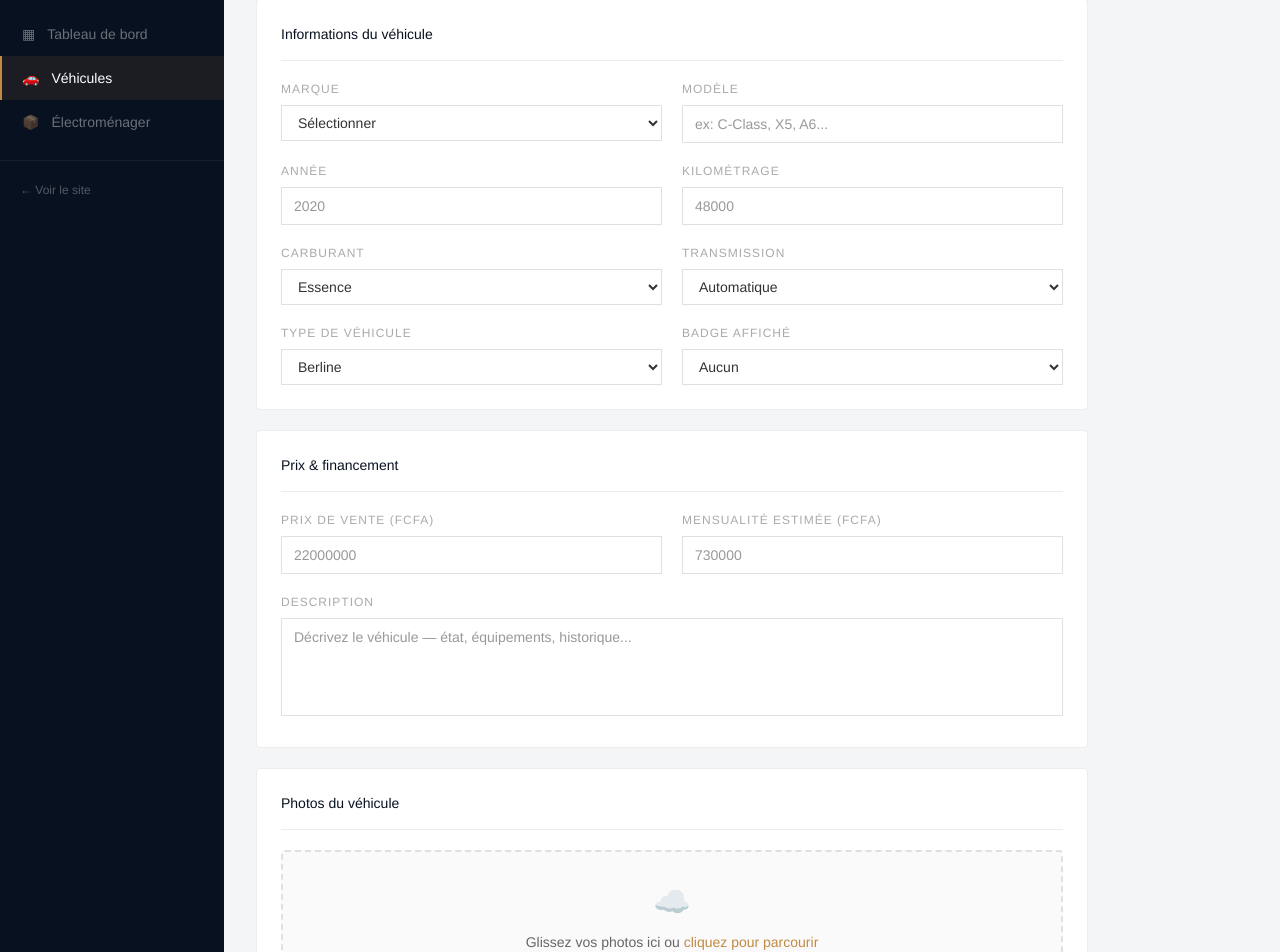
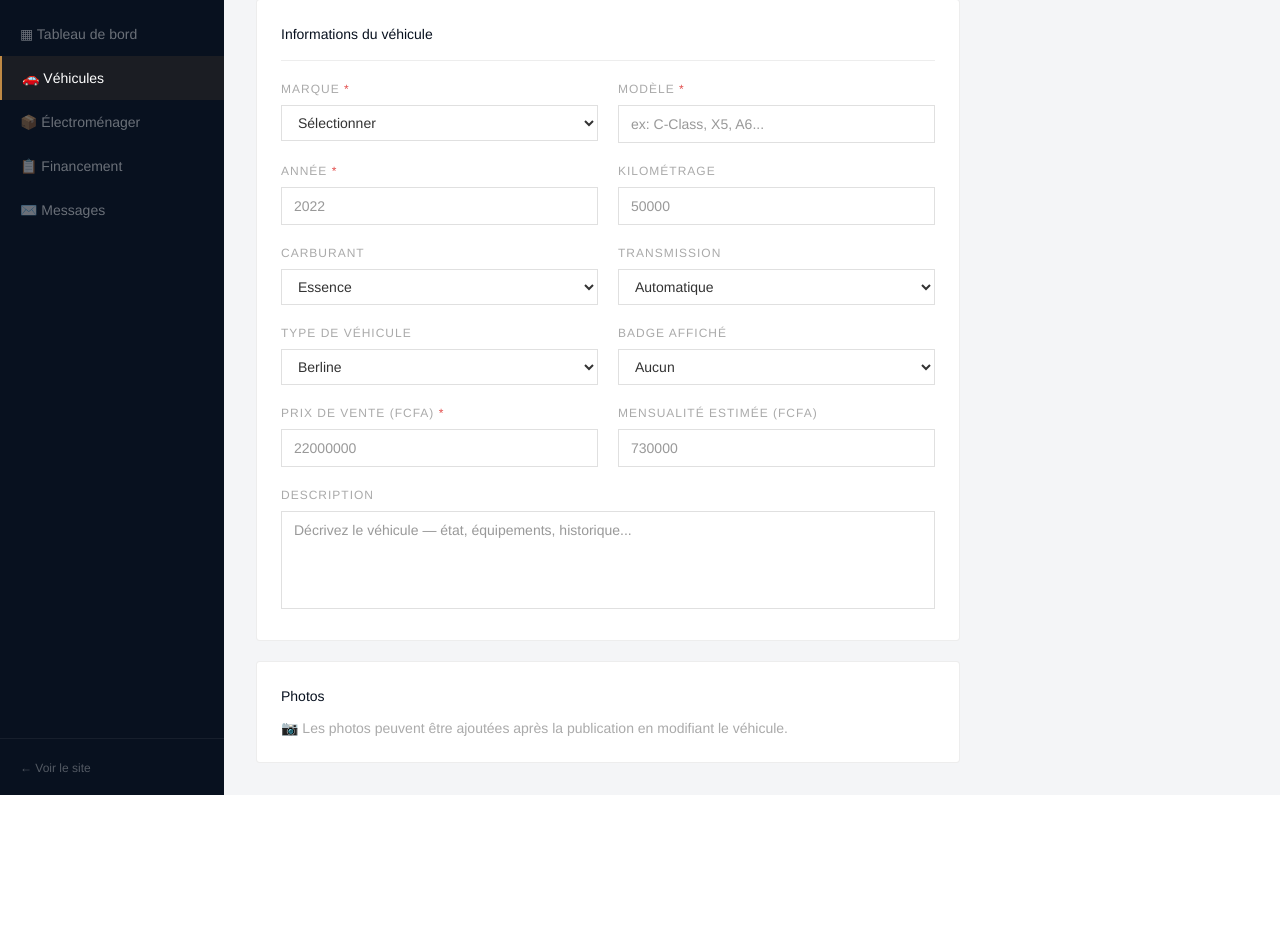
Before and after one commit to sokhna4907-crypto/senelectro, a Next.js app: page /admin/vehicles/new in a window 1280 px wide. Shown: the part 89-1041 px from the top of the page. After the commit the page ends 884 px from the top, so only its background shows below. Built offline with nearby package versions, Linux system fonts and the light colour scheme.

Commit message:
Fix recherche + formulaire vehicule

```diff
--- a/src/app/admin/vehicles/new/page.tsx
+++ b/src/app/admin/vehicles/new/page.tsx
@@ -6,62 +6,90 @@ import { useRouter } from 'next/navigation'
 export default function AddVehicle() {
   const router = useRouter()
   const [form, setForm] = useState({
-    brand: '', model: '', year: '', km: '', fuel: 'essence',
-    transmission: 'automatique', type: 'berline',
+    brand: '', model: '', year: '', km: '',
+    fuel: 'essence', transmission: 'automatique', type: 'berline',
     price: '', monthly_price: '', badge: '', description: ''
   })
-  const [photos, setPhotos] = useState<string[]>([])
   const [saving, setSaving] = useState(false)
   const [saved, setSaved] = useState(false)
+  const [error, setError] = useState('')
 
   const update = (key: string, val: string) => setForm(f => ({ ...f, [key]: val }))
 
   const handleSave = async () => {
+    if (!form.brand || form.brand === '' || !form.model || !form.year || !form.price) {
+      setError('Veuillez remplir tous les champs obligatoires')
+      return
+    }
     setSaving(true)
-    // En prod: fetch('/api/vehicles', { method: 'POST', body: JSON.stringify({...form, photos}) })
-    await new Promise(r => setTimeout(r, 800))
-    setSaving(false)
-    setSaved(true)
-    setTimeout(() => router.push('/admin/vehicles'), 1200)
+    setError('')
+    try {
+      const token = document.cookie.split('admin_token=')[1]?.split(';')[0]
+      const res = await fetch('/api/vehicles', {
+        method: 'POST',
+        headers: { 'Content-Type': 'application/json', Authorization: `Bearer ${token}` },
+        body: JSON.stringify({
+          name: `${form.brand} ${form.model} ${form.year}`,
+          brand: form.brand,
+          model: form.model,
+          year: Number(form.year),
+          km: Number(form.km) || 0,
+          fuel: form.fuel,
+          transmission: form.transmission,
+          type: form.type,
+          price: Number(form.price),
+          monthly_price: Number(form.monthly_price) || 0,
+          badge: form.badge || null,
+          description: form.description,
+          photos: [],
+          is_available: true,
+        }),
+      })
+      if (res.ok) {
+        setSaved(true)
+        setTimeout(() => router.push('/admin/vehicles'), 1000)
+      } else {
+        setError('Erreur lors de la publication')
+      }
+    } catch {
+      setError('Erreur de connexion')
+    } finally {
+      setSaving(false)
+    }
   }
 
-  const Field = ({ label, children }: { label: string; children: React.ReactNode }) => (
+  const inputStyle = {
+    border: '0.5px solid rgba(0,0,0,0.12)',
+    color: '#333', background: '#fff',
+    outline: 'none', fontFamily: 'inherit'
+  }
+
+  const Field = ({ label, required, children }: { label: string; required?: boolean; children: React.ReactNode }) => (
     <div>
-      <label className="block text-xs uppercase tracking-widest mb-2"
-        style={{ color: '#aaa', letterSpacing: '1px' }}>{label}</label>
+      <label className="block text-xs uppercase tracking-widest mb-2" style={{ color: '#aaa', letterSpacing: '1px' }}>
+        {label}{required && <span style={{ color: '#E24B4A' }}> *</span>}
+      </label>
       {children}
     </div>
   )
-
-  const inputStyle = { border: '0.5px solid rgba(0,0,0,0.12)', color: '#333', background: '#fff', outline: 'none' }
 
   return (
     <div className="flex min-h-screen" style={{ fontFamily: 'Helvetica Neue, Arial, sans-serif' }}>
 
       {/* Sidebar */}
-      <aside className="w-56 flex-shrink-0" style={{ background: '#08111F' }}>
+      <aside className="w-56 flex-shrink-0 flex flex-col" style={{ background: '#08111F' }}>
         <div className="px-5 py-5" style={{ borderBottom: '0.5px solid rgba(255,255,255,0.06)' }}>
           <div className="text-base font-light tracking-widest uppercase" style={{ color: '#fff' }}>
             Sen<span style={{ color: '#C08A45' }}>Electro</span>
           </div>
           <div className="text-xs mt-1" style={{ color: 'rgba(255,255,255,0.2)' }}>Administration</div>
         </div>
-        <nav className="py-4">
-          {[
-            { label: 'Tableau de bord', href: '/admin', icon: '▦' },
-            { label: 'Véhicules', href: '/admin/vehicles', icon: '🚗', active: true },
-            { label: 'Électroménager', href: '/admin/appliances', icon: '📦' },
-          ].map(item => (
-            <Link key={item.label} href={item.href}
-              className="flex items-center gap-3 px-5 py-3 text-sm"
-              style={{
-                color: item.active ? '#fff' : 'rgba(255,255,255,0.4)',
-                background: item.active ? 'rgba(192,138,69,0.1)' : 'transparent',
-                borderLeft: item.active ? '2px solid #C08A45' : '2px solid transparent',
-              }}>
-              <span>{item.icon}</span> {item.label}
-            </Link>
-          ))}
+        <nav className="py-4 flex-1">
+          <Link href="/admin" className="flex items-center gap-3 px-5 py-3 text-sm" style={{ color: 'rgba(255,255,255,0.4)' }}>▦ Tableau de bord</Link>
+          <Link href="/admin/vehicles" className="flex items-center gap-3 px-5 py-3 text-sm" style={{ color: '#fff', background: 'rgba(192,138,69,0.1)', borderLeft: '2px solid #C08A45' }}>🚗 Véhicules</Link>
+          <Link href="/admin/appliances" className="flex items-center gap-3 px-5 py-3 text-sm" style={{ color: 'rgba(255,255,255,0.4)' }}>📦 Électroménager</Link>
+          <Link href="/admin/financing" className="flex items-center gap-3 px-5 py-3 text-sm" style={{ color: 'rgba(255,255,255,0.4)' }}>📋 Financement</Link>
+          <Link href="/admin/messages" className="flex items-center gap-3 px-5 py-3 text-sm" style={{ color: 'rgba(255,255,255,0.4)' }}>✉️ Messages</Link>
         </nav>
         <div className="px-5 py-4" style={{ borderTop: '0.5px solid rgba(255,255,255,0.06)' }}>
           <Link href="/" className="text-xs" style={{ color: 'rgba(255,255,255,0.3)' }}>← Voir le site</Link>
@@ -70,28 +98,29 @@ export default function AddVehicle() {
 
       {/* Main */}
       <main className="flex-1" style={{ background: '#F4F5F7' }}>
-        <div className="flex items-center justify-between px-8 h-14 bg-white"
-          style={{ borderBottom: '0.5px solid rgba(0,0,0,0.08)' }}>
+        <div className="flex items-center justify-between px-8 h-14 bg-white" style={{ borderBottom: '0.5px solid rgba(0,0,0,0.08)' }}>
           <div className="flex items-center gap-3 text-sm" style={{ color: '#08111F' }}>
             <Link href="/admin/vehicles" style={{ color: '#aaa' }}>Véhicules</Link>
             <span style={{ color: '#ddd' }}>/</span>
             <span className="font-medium">Ajouter un véhicule</span>
           </div>
           <div className="flex gap-3">
-            <Link href="/admin/vehicles"
-              className="text-xs px-4 py-2"
-              style={{ border: '0.5px solid rgba(0,0,0,0.1)', color: '#666' }}>
-              Annuler
-            </Link>
-            <button onClick={handleSave} disabled={saving}
-              className="text-white text-xs px-5 py-2 transition-opacity"
+            <Link href="/admin/vehicles" className="text-xs px-4 py-2" style={{ border: '0.5px solid rgba(0,0,0,0.1)', color: '#666' }}>Annuler</Link>
+            <button onClick={handleSave} disabled={saving || saved}
+              className="text-white text-xs px-5 py-2 transition-all"
               style={{ background: saved ? '#3B6D11' : '#C08A45', opacity: saving ? 0.7 : 1 }}>
               {saved ? '✅ Publié !' : saving ? 'Publication...' : 'Publier le véhicule'}
             </button>
           </div>
         </div>
 
-        <div className="p-8 max-w-4xl">
+        <div className="p-8 max-w-3xl">
+
+          {error && (
+            <div className="mb-5 px-4 py-3 text-sm" style={{ background: '#FDEAEA', border: '0.5px solid rgba(226,75,74,0.3)', color: '#E24B4A' }}>
+              {error}
+            </div>
+          )}
 
           {/* Infos véhicule */}
           <div className="bg-white rounded p-6 mb-5" style={{ border: '0.5px solid rgba(0,0,0,0.07)' }}>
@@ -99,27 +128,54 @@ export default function AddVehicle() {
               Informations du véhicule
             </div>
             <div className="grid grid-cols-2 gap-5">
-              <Field label="Marque">
+              <Field label="Marque" required>
                 <select value={form.brand} onChange={e => update('brand', e.target.value)}
                   className="w-full px-3 py-2 text-sm" style={inputStyle}>
                   <option value="">Sélectionner</option>
-                  {['Mercedes', 'BMW', 'Audi', 'Porsche', 'Land Rover', 'Volkswagen', 'Volvo', 'Lexus'].map(b => (
-                    <option key={b}>{b}</option>
+                  {['Mercedes', 'BMW', 'Audi', 'Porsche', 'Land Rover', 'Volkswagen', 'Volvo', 'Lexus', 'Toyota', 'Hyundai', 'Renault', 'Peugeot'].map(b => (
+                    <option key={b} value={b}>{b}</option>
                   ))}
                 </select>
               </Field>
-              <Field label="Modèle">
-                <input value={form.model} onChange={e => update('model', e.target.value)}
-                  placeholder="ex: C-Class, X5, A6..." className="w-full px-3 py-2 text-sm" style={inputStyle} />
+
+              <Field label="Modèle" required>
+                <input
+                  value={form.model}
+                  onChange={e => update('model', e.target.value)}
+                  autoComplete="off"
+                  autoCorrect="off"
+                  spellCheck={false}
+                  placeholder="ex: C-Class, X5, A6..."
+                  className="w-full px-3 py-2 text-sm"
+                  style={inputStyle}
+                />
               </Field>
-              <Field label="Année">
-                <input type="number" value={form.year} onChange={e => update('year', e.target.value)}
-                  placeholder="2020" autoComplete="off" className="w-full px-3 py-2 text-sm" style={inputStyle} />
+
+              <Field label="Année" required>
+                <input
+                  type="number"
+                  value={form.year}
+                  onChange={e => update('year', e.target.value)}
+                  autoComplete="off"
+                  placeholder="2022"
+                  min="1990" max="2025"
+                  className="w-full px-3 py-2 text-sm"
+                  style={inputStyle}
+                />
               </Field>
+
               <Field label="Kilométrage">
-                <input type="number" value={form.km} onChange={e => update('km', e.target.value)}
-                  placeholder="48000" autoComplete="off" className="w-full px-3 py-2 text-sm" style={inputStyle} />
+                <input
+                  type="number"
+                  value={form.km}
+                  onChange={e => update('km', e.target.value)}
+                  autoComplete="off"
+                  placeholder="50000"
+                  className="w-full px-3 py-2 text-sm"
+                  style={inputStyle}
+                />
               </Field>
+
               <Field label="Carburant">
                 <select value={form.fuel} onChange={e => update('fuel', e.target.value)}
                   className="w-full px-3 py-2 text-sm" style={inputStyle}>
@@ -129,6 +185,7 @@ export default function AddVehicle() {
                   <option value="electrique">Électrique</option>
                 </select>
               </Field>
+
               <Field label="Transmission">
                 <select value={form.transmission} onChange={e => update('transmission', e.target.value)}
                   className="w-full px-3 py-2 text-sm" style={inputStyle}>
@@ -136,6 +193,7 @@ export default function AddVehicle() {
                   <option value="manuelle">Manuelle</option>
                 </select>
               </Field>
+
               <Field label="Type de véhicule">
                 <select value={form.type} onChange={e => update('type', e.target.value)}
                   className="w-full px-3 py-2 text-sm" style={inputStyle}>
@@ -145,6 +203,7 @@ export default function AddVehicle() {
                   <option value="utilitaire">Utilitaire</option>
                 </select>
               </Field>
+
               <Field label="Badge affiché">
                 <select value={form.badge} onChange={e => update('badge', e.target.value)}
                   className="w-full px-3 py-2 text-sm" style={inputStyle}>
@@ -155,58 +214,54 @@ export default function AddVehicle() {
                   <option value="top_vente">Top vente</option>
                 </select>
               </Field>
-            </div>
-          </div>
 
-          {/* Prix */}
-          <div className="bg-white rounded p-6 mb-5" style={{ border: '0.5px solid rgba(0,0,0,0.07)' }}>
-            <div className="text-sm font-medium mb-5 pb-4" style={{ color: '#08111F', borderBottom: '0.5px solid rgba(0,0,0,0.07)' }}>
-              Prix & financement
-            </div>
-            <div className="grid grid-cols-2 gap-5">
-              <Field label="Prix de vente (FCFA)">
-                <input type="number" value={form.price} onChange={e => update('price', e.target.value)}
-                  placeholder="22000000" autoComplete="off" className="w-full px-3 py-2 text-sm" style={inputStyle} />
+              <Field label="Prix de vente (FCFA)" required>
+                <input
+                  type="number"
+                  value={form.price}
+                  onChange={e => update('price', e.target.value)}
+                  autoComplete="off"
+                  placeholder="22000000"
+                  className="w-full px-3 py-2 text-sm"
+                  style={inputStyle}
+                />
               </Field>
+
               <Field label="Mensualité estimée (FCFA)">
-                <input type="number" value={form.monthly_price} onChange={e => update('monthly_price', e.target.value)}
-                  placeholder="730000" autoComplete="off" className="w-full px-3 py-2 text-sm" style={inputStyle} />
+                <input
+                  type="number"
+                  value={form.monthly_price}
+                  onChange={e => update('monthly_price', e.target.value)}
+                  autoComplete="off"
+                  placeholder="730000"
+                  className="w-full px-3 py-2 text-sm"
+                  style={inputStyle}
+                />
               </Field>
             </div>
+
             <div className="mt-5">
               <Field label="Description">
-                <textarea value={form.description} onChange={e => update('description', e.target.value)}
+                <textarea
+                  value={form.description}
+                  onChange={e => update('description', e.target.value)}
                   placeholder="Décrivez le véhicule — état, équipements, historique..."
-                  rows={4} className="w-full px-3 py-2 text-sm resize-none" style={inputStyle} />
+                  rows={4}
+                  className="w-full px-3 py-2 text-sm resize-none"
+                  style={inputStyle}
+                />
               </Field>
             </div>
           </div>
 
-          {/* Photos */}
+          {/* Note photos */}
           <div className="bg-white rounded p-6" style={{ border: '0.5px solid rgba(0,0,0,0.07)' }}>
-            <div className="text-sm font-medium mb-5 pb-4" style={{ color: '#08111F', borderBottom: '0.5px solid rgba(0,0,0,0.07)' }}>
-              Photos du véhicule
-            </div>
-            <div className="border-2 border-dashed rounded p-8 text-center cursor-pointer transition-colors"
-              style={{ borderColor: 'rgba(0,0,0,0.1)', background: '#FAFAFA' }}>
-              <div className="text-3xl mb-3">☁️</div>
-              <div className="text-sm font-light mb-1" style={{ color: '#666' }}>
-                Glissez vos photos ici ou <span style={{ color: '#C08A45' }}>cliquez pour parcourir</span>
-              </div>
-              <div className="text-xs" style={{ color: '#bbb' }}>JPG, PNG · Max 5 Mo · 6 photos max</div>
-            </div>
-            <div className="flex gap-3 mt-4">
-              {[...Array(6)].map((_, i) => (
-                <div key={i} className="w-16 h-12 rounded flex items-center justify-center text-lg"
-                  style={{
-                    background: i < photos.length ? '#C08A45' : '#F0F0F0',
-                    border: '0.5px solid rgba(0,0,0,0.08)',
-                  }}>
-                  {i < photos.length ? '✓' : '+'}
-                </div>
-              ))}
+            <div className="text-sm font-medium mb-3" style={{ color: '#08111F' }}>Photos</div>
+            <div className="text-sm" style={{ color: '#aaa' }}>
+              📷 Les photos peuvent être ajoutées après la publication en modifiant le véhicule.
             </div>
           </div>
+
         </div>
       </main>
     </div>
```
Also changed, not shown: src/components/Navbar.tsx (+17 -5 lines).
